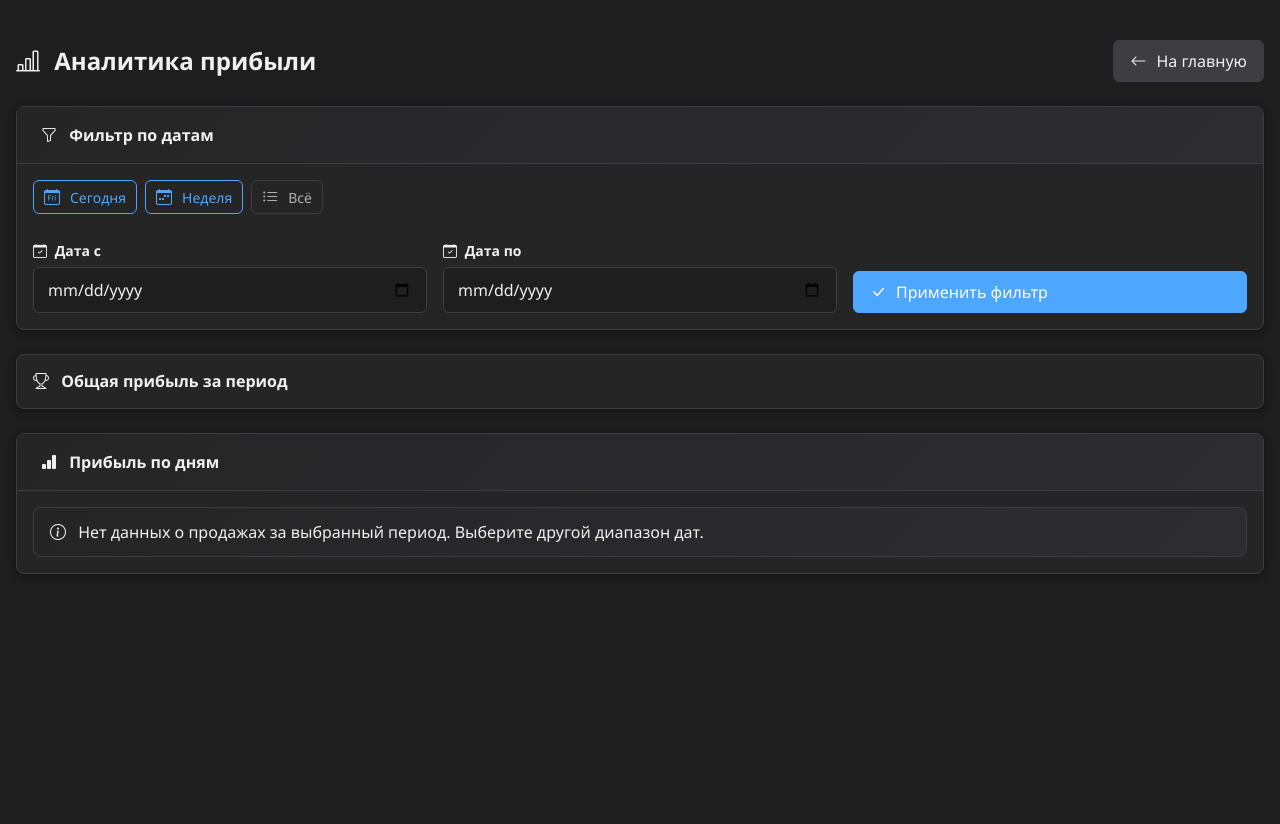
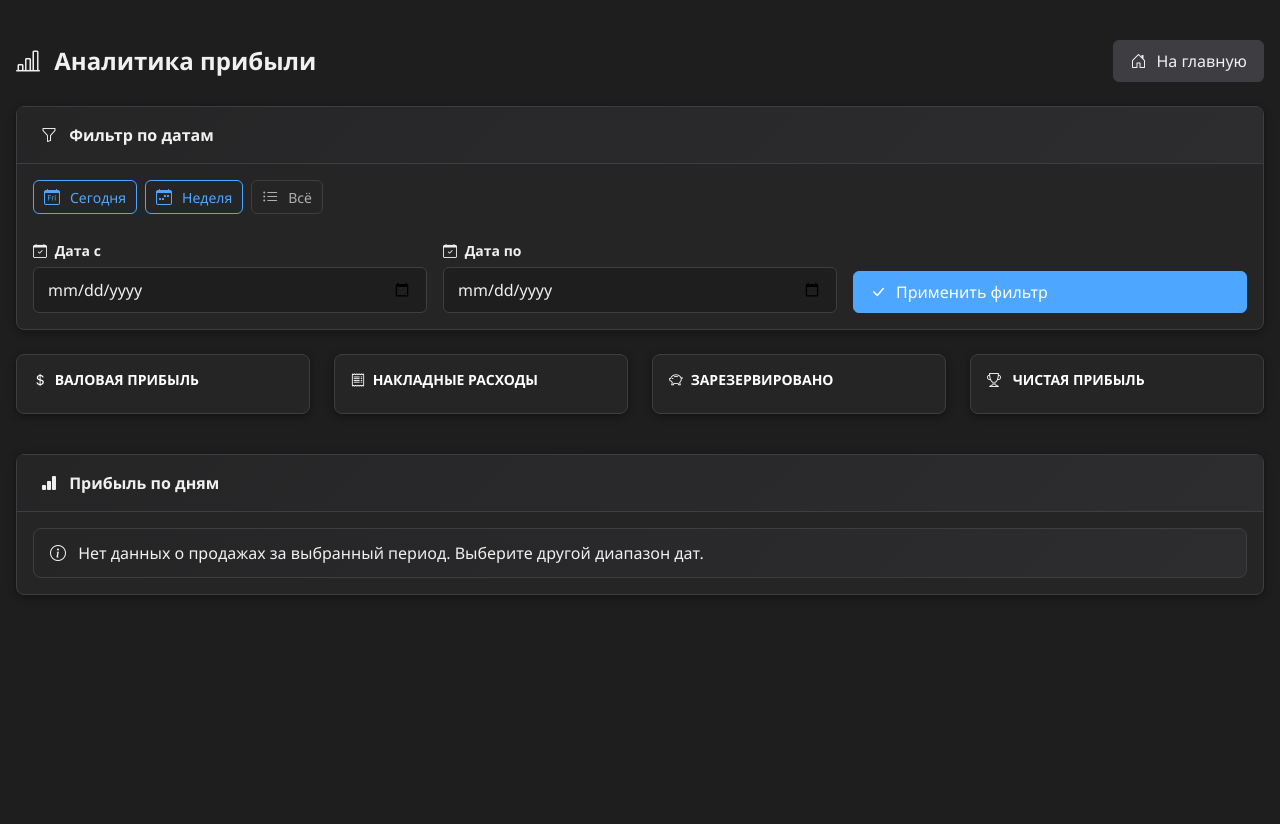
Before and after one commit to obkaiter/SCTradeManager, a Django app: template items/templates/items/analytics.html in a window 1280 px wide. Run offline with Django 3.2, Linux system fonts and the light colour scheme; the template is opened without the code that fills it, so the values that code supplies are empty.

Commit message:
Правки окна "Аналитика"

```diff
--- a/items/static/items/js/main.js
+++ b/items/static/items/js/main.js
@@ -99,6 +99,31 @@ document.addEventListener('DOMContentLoaded', function() {
 
     // Обновление кнопки фильтра при загрузке
     updateFilterButtonLabels();
+
+    // Обработчик кнопки "Аналитика" - передача текущих параметров фильтра
+    const analyticsLink = document.getElementById('analyticsLink');
+    if (analyticsLink) {
+        analyticsLink.addEventListener('click', function(e) {
+            e.preventDefault();
+            const urlParams = new URLSearchParams(window.location.search);
+            // Сохраняем все текущие параметры
+            const dateFrom = urlParams.get('date_from') || '';
+            const dateTo = urlParams.get('date_to') || '';
+            const hideSold = urlParams.get('hide_sold') || 'false';
+            const name = urlParams.get('name') || '';
+            const sort = urlParams.get('sort') || '-purchase_date';
+
+            // Формируем URL с параметрами
+            const params = new URLSearchParams({
+                date_from: dateFrom,
+                date_to: dateTo,
+                hide_sold: hideSold,
+                name: name,
+                sort: sort
+            });
+            window.location.href = '/items/analytics/?' + params.toString();
+        });
+    }
 });
 
 /**
--- a/items/templates/items/analytics.html
+++ b/items/templates/items/analytics.html
@@ -13,10 +13,10 @@
         </h2>
     </div>
     <div class="col-md-4 text-md-end mt-3 mt-md-0">
-        <button type="button" class="btn btn-secondary" onclick="history.back()">
-            <i class="bi bi-arrow-left me-1"></i>
+        <a href="{% url 'items:item_list' %}?date_from={{ date_from|date:'Y-m-d' }}&date_to={{ date_to|date:'Y-m-d' }}&hide_sold={{ hide_sold }}&name={{ name_filter }}&sort={{ sort_by }}" class="btn btn-secondary">
+            <i class="bi bi-house-door me-1"></i>
             На главную
-        </button>
+        </a>
     </div>
 </div>
 
@@ -28,6 +28,11 @@
     </div>
     <div class="card-body">
         <form method="get" class="row g-3 align-items-end" id="analyticsFilterForm">
+            <!-- Скрытые поля для сохранения параметров фильтра -->
+            <input type="hidden" name="hide_sold" id="hideSold" value="{{ hide_sold }}">
+            <input type="hidden" name="name" id="nameFilter" value="{{ name_filter }}">
+            <input type="hidden" name="sort" id="sortBy" value="{{ sort_by }}">
+
             <!-- Быстрые фильтры -->
             <div class="col-12 mb-2">
                 <div class="d-flex gap-2">
@@ -72,20 +77,62 @@
     </div>
 </div>
 
-<!-- Общая прибыль -->
-<div class="card mb-4">
-    <div class="card-body">
-        <div class="row align-items-center">
-            <div class="col-md-8 d-flex align-items-center">
-                <div>
-                    <h5 class="card-title mb-0">
-                        <i class="bi bi-trophy me-2"></i>
-                        Общая прибыль за период
-                    </h5>
-                </div>
+<!-- Сводка по финансам -->
+<div class="row mb-4">
+    <!-- Валовая прибыль -->
+    <div class="col-md-6 col-lg-3 mb-3">
+        <div class="card h-100">
+            <div class="card-body">
+                <h6 class="text-white small text-uppercase mb-2">
+                    <i class="bi bi-currency-dollar me-1"></i>
+                    Валовая прибыль
+                </h6>
+                <p class="fs-4 mb-0 text-success">
+                    <strong>{{ gross_profit|format_price }}</strong>
+                </p>
             </div>
-            <div class="col-md-4 text-md-end mt-3 mt-md-0">
-                <p class="fs-2 mb-0 {% if total_profit < 0 %}text-danger{% elif total_profit > 0 %}text-success{% else %}text-secondary{% endif %}">
+        </div>
+    </div>
+
+    <!-- Накладные расходы -->
+    <div class="col-md-6 col-lg-3 mb-3">
+        <div class="card h-100">
+            <div class="card-body">
+                <h6 class="text-white small text-uppercase mb-2">
+                    <i class="bi bi-receipt me-1"></i>
+                    Накладные расходы
+                </h6>
+                <p class="fs-4 mb-0 text-danger">
+                    <strong>{{ total_expenses|format_price }}</strong>
+                </p>
+            </div>
+        </div>
+    </div>
+
+    <!-- Зарезервировано -->
+    <div class="col-md-6 col-lg-3 mb-3">
+        <div class="card h-100">
+            <div class="card-body">
+                <h6 class="text-white small text-uppercase mb-2">
+                    <i class="bi bi-piggy-bank me-1"></i>
+                    Зарезервировано
+                </h6>
+                <p class="fs-4 mb-0 text-secondary">
+                    <strong>{{ reserved_amount|format_price }}</strong>
+                </p>
+            </div>
+        </div>
+    </div>
+
+    <!-- Чистая прибыль -->
+    <div class="col-md-6 col-lg-3 mb-3">
+        <div class="card h-100">
+            <div class="card-body">
+                <h6 class="text-white small text-uppercase mb-2">
+                    <i class="bi bi-trophy me-2"></i>
+                    Чистая прибыль
+                </h6>
+                <p class="fs-4 mb-0 {% if total_profit < 0 %}text-danger{% elif total_profit > 0 %}text-success{% else %}text-secondary{% endif %}">
                     <strong>{{ total_profit|format_price }}</strong>
                 </p>
             </div>
@@ -217,7 +264,11 @@ document.addEventListener('DOMContentLoaded', function() {
                     tooltip: {
                         callbacks: {
                             label: function(context) {
-                                return 'Прибыль: ' + formatPrice(context.parsed.x);
+                                const date = context.label;
+                                // Форматируем дату из YYYY-MM-DD в DD.MM.YYYY
+                                const [year, month, day] = date.split('-');
+                                const formattedDate = `${day}.${month}.${year}`;
+                                return `Дата: ${formattedDate} | Прибыль: ${formatPrice(context.parsed.x)}`;
                             }
                         },
                         backgroundColor: 'rgba(30, 30, 30, 0.95)',
@@ -228,6 +279,20 @@ document.addEventListener('DOMContentLoaded', function() {
                         padding: 12,
                         displayColors: true,
                         cornerRadius: 6
+                    }
+                },
+                onClick: function(evt, elements) {
+                    if (elements.length > 0) {
+                        const index = elements[0].index;
+                        const selectedDate = labels[index];
+                        // Форматируем дату из YYYY-MM-DD в YYYY-MM-DD для URL
+                        const url = "{% url 'items:item_list' %}" +
+                            '?date_from=' + selectedDate +
+                            '&date_to=' + selectedDate +
+                            '&hide_sold=false' +
+                            '&name=' + encodeURIComponent('{{ name_filter|default:"" }}') +
+                            '&sort=' + encodeURIComponent('{{ sort_by|default:"" }}');
+                        window.location.href = url;
                     }
                 },
                 scales: {
--- a/items/templates/items/base.html
+++ b/items/templates/items/base.html
@@ -621,10 +621,10 @@
     <!-- Bootstrap 5 JS -->
     <script src="https://cdn.jsdelivr.net/npm/bootstrap@5.3.2/dist/js/bootstrap.bundle.min.js"></script>
     <!-- Скрипты приложения -->
-    <script src="{% static 'items/js/utils.js' %}"></script>
-    <script src="{% static 'items/js/items.js' %}"></script>
-    <script src="{% static 'items/js/expenses.js' %}"></script>
-    <script src="{% static 'items/js/main.js' %}"></script>
+    <script src="{% static 'items/js/utils.js' %}?v=2"></script>
+    <script src="{% static 'items/js/items.js' %}?v=2"></script>
+    <script src="{% static 'items/js/expenses.js' %}?v=2"></script>
+    <script src="{% static 'items/js/main.js' %}?v=2"></script>
     {% block extra_js %}{% endblock %}
 </body>
 </html>
--- a/items/templates/items/item_list.html
+++ b/items/templates/items/item_list.html
@@ -15,7 +15,7 @@
     <div class="col-md-6">
         <!-- Кнопки действий -->
         <div class="d-flex justify-content-end gap-2 flex-wrap">
-            <a href="{% url 'items:analytics' %}" class="btn btn-info">
+            <a href="#" id="analyticsLink" class="btn btn-info">
                 <i class="bi bi-bar-chart-line"></i>
                 <span class="d-none d-sm-inline">Аналитика</span>
             </a>
```
Also changed, not shown: items/views/items_views.py (+28 -3 lines).
